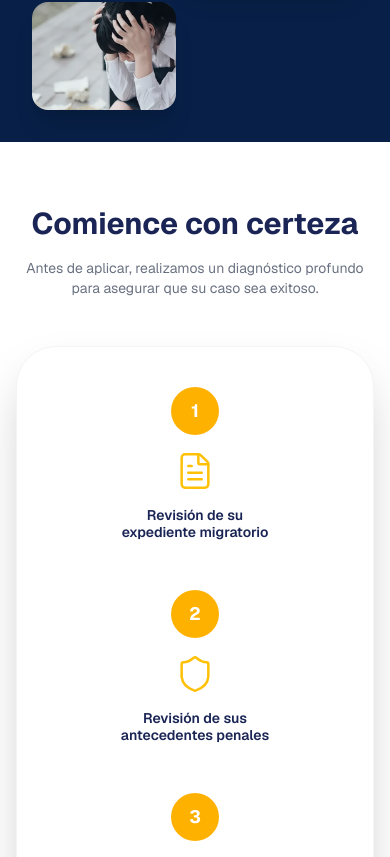
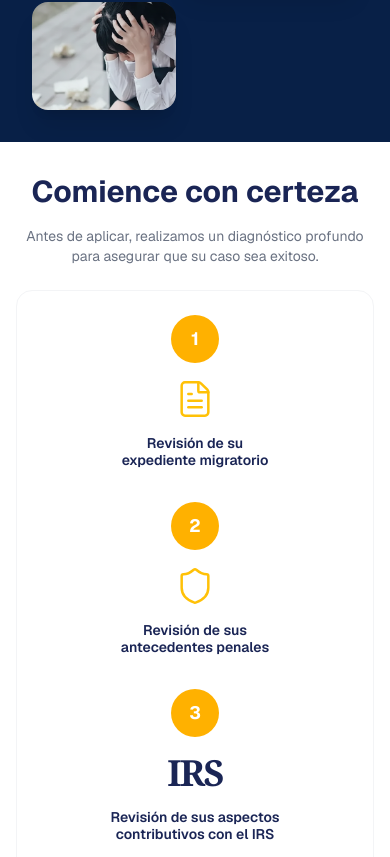
Before and after one commit to CalebCondor/reto-tecnico, a Next.js app: page / in a window 390 px wide. Shown: the part 3387-4244 px from the top of the page. Built offline with nearby package versions, Linux system fonts and the light colour scheme.

Commit message:
cambios, en el padding

```diff
--- a/src/components/begin-section.tsx
+++ b/src/components/begin-section.tsx
@@ -50,14 +50,14 @@ export default function BeginSection() {
   return (
     <div className="flex flex-col w-full overflow-hidden">
       {/* Top Section - White Background */}
-      <section className="bg-white pt-16 md:pt-24 pb-12 px-4 relative z-10">
+      <section className="bg-white pt-8 md:pt-24 pb-6 md:pb-12 px-4 relative z-10">
         <div className="max-w-6xl mx-auto">
           {/* Header */}
           <motion.div
             initial={{ opacity: 0, y: -20 }}
             whileInView={{ opacity: 1, y: 0 }}
             viewport={{ once: true }}
-            className="text-center mb-12 md:mb-16"
+            className="text-center mb-6 md:mb-16"
           >
             <h2 className="text-3xl md:text-5xl font-bold text-navy mb-4">
               Comience con certeza
@@ -69,14 +69,14 @@ export default function BeginSection() {
           </motion.div>
 
           {/* Timeline Card - Floating overlaps spacing */}
-          <div className="bg-white rounded-[2.5rem] shadow-2xl border border-gray-100 p-8 md:p-12 max-w-5xl mx-auto relative z-20 mb-[-100px] md:mb-[-140px]">
+          <div className="bg-white rounded-2xl md:rounded-[2.5rem] shadow-none md:shadow-2xl border border-gray-100 p-4 md:p-12 max-w-5xl mx-auto relative z-20 mb-6 md:mb-[-140px]">
             {/* Timeline Steps */}
             <motion.div
               variants={timelineContainer}
               initial="hidden"
               whileInView="show"
               viewport={{ once: true, margin: "-100px" }}
-              className="flex flex-col md:flex-row items-start md:items-center justify-between gap-8 mb-8 md:mb-12 relative"
+              className="flex flex-col md:flex-row items-start md:items-center justify-between gap-4 md:gap-8 mb-4 md:mb-12 relative"
             >
               {/* Connecting Line (Desktop) */}
               <motion.div
@@ -186,7 +186,7 @@ export default function BeginSection() {
       </section>
 
       {/* Bottom Section - Navy Background */}
-      <section className="bg-navy pt-40 md:pt-56 pb-24 px-4 relative z-0">
+      <section className="bg-navy pt-20 md:pt-56 pb-24 px-4 relative z-0">
         <div className="max-w-6xl mx-auto">
           <motion.div
             initial={{ opacity: 0 }}
```
